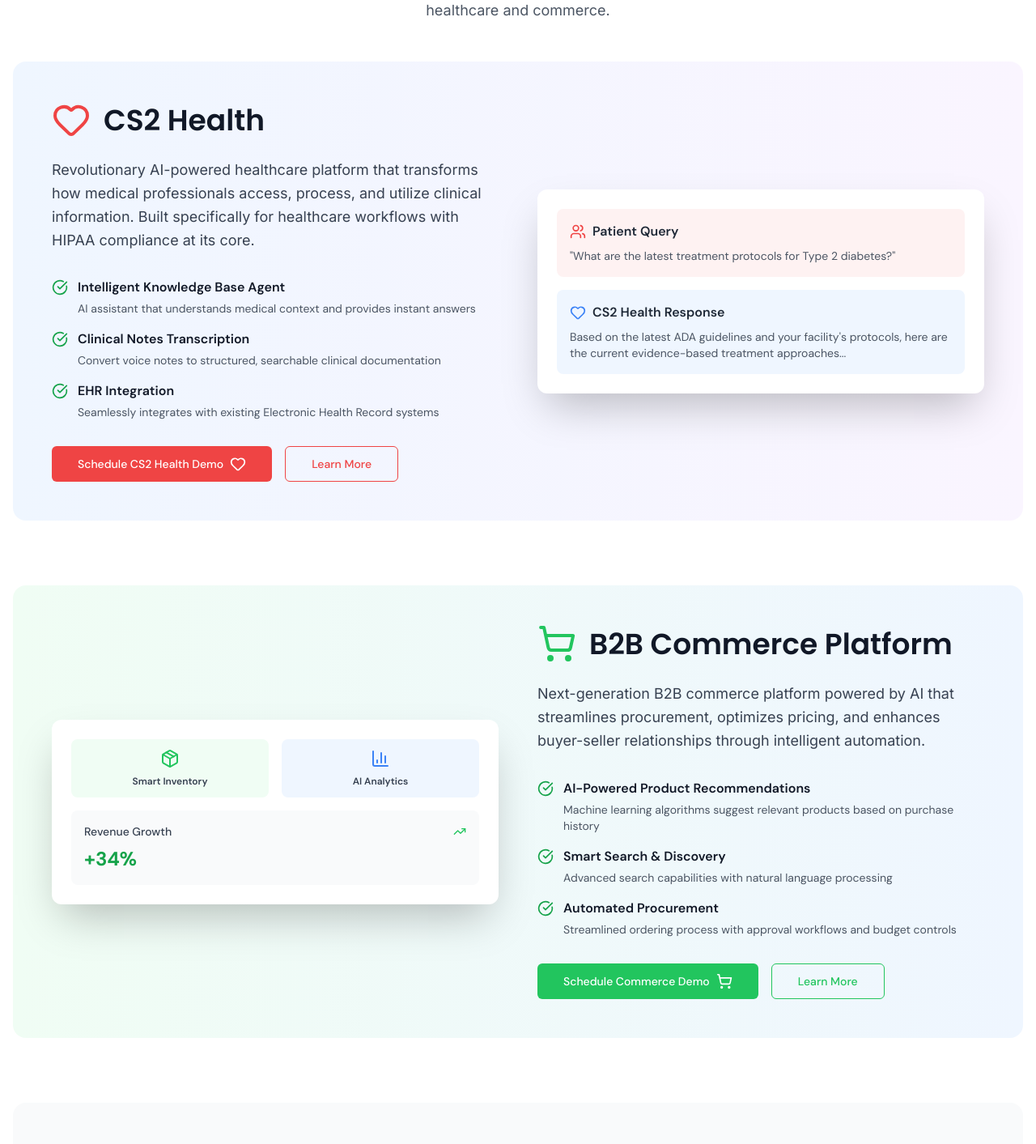
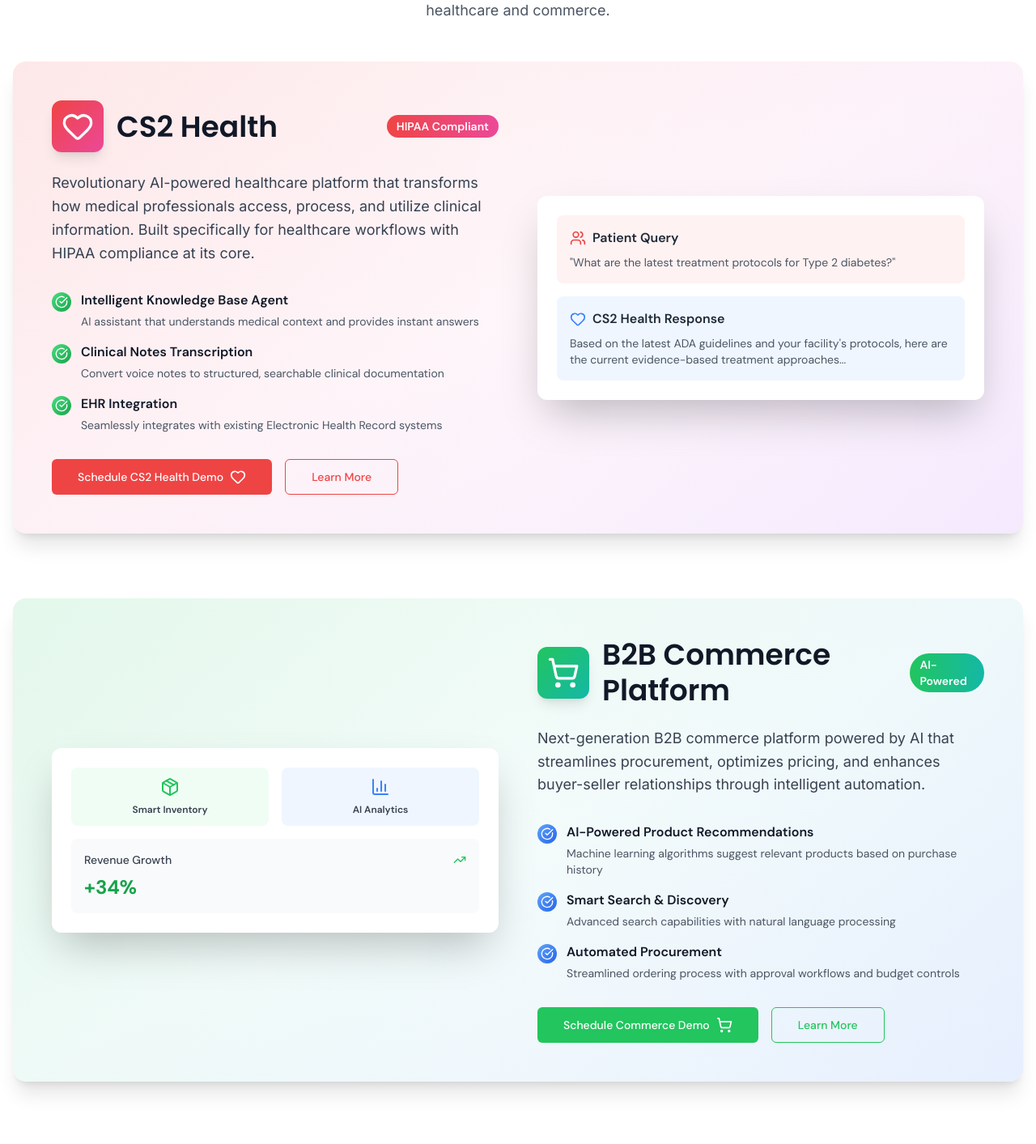
Before and after one commit to cs2qa/cs2-website, a Next.js app: page /products in a window 1280 px wide. Shown: the part 260-1673 px from the top of the page at 81% size. Built offline with nearby package versions, Linux system fonts and the light colour scheme.

Commit message:
styles updated

```diff
--- a/app/get-started/page.tsx
+++ b/app/get-started/page.tsx
@@ -180,7 +180,7 @@ export default function GetStarted() {
                           <p className="text-xs text-gray-500">Best for: {solution.bestFor}</p>
                         </div>
 
-                        <Button className="w-full bg-primary hover:bg-primary/90">
+                        <Button className="w-full bg-gradient-to-r from-primary via-primary/90 to-primary/80 hover:from-primary/90 hover:via-primary hover:to-primary/90 text-white shadow-lg hover:shadow-xl transition-all duration-300">
                           Select This Solution
                           <ArrowRight className="ml-2 w-4 h-4" />
                         </Button>
@@ -315,15 +315,15 @@ export default function GetStarted() {
 
                       <Button
                         type="submit"
-                        className="w-full bg-primary hover:bg-primary/90"
-                        onClick={(e) => {
-                          e.preventDefault()
-                          setCurrentStep(3)
-                        }}
+                        disabled
+                        className="w-full bg-gray-300 text-gray-500 cursor-not-allowed shadow-md"
                       >
-                        Get My Custom Quote
+                        Get My Custom Quote (Coming Soon)
                         <ArrowRight className="ml-2 w-4 h-4" />
                       </Button>
+                      <p className="text-center text-sm text-gray-600 mt-3">
+                        Please email us at info@cs2technologies.ca or call +1 905 749 5338 for a custom quote
+                      </p>
                     </form>
                   </CardContent>
                 </Card>
@@ -380,13 +380,13 @@ export default function GetStarted() {
 
                 <div className="flex flex-col sm:flex-row gap-4 justify-center">
                   <Link href="/demo">
-                    <Button size="lg" className="bg-primary hover:bg-primary/90">
+                    <Button size="lg" className="bg-gradient-to-r from-primary via-primary/90 to-primary/80 hover:from-primary/90 hover:via-primary hover:to-primary/90 text-white shadow-lg hover:shadow-xl transition-all duration-300">
                       Schedule Demo Now
                       <ArrowRight className="ml-2 w-5 h-5" />
                     </Button>
                   </Link>
                   <Link href="/solutions">
-                    <Button size="lg" variant="outline" className="border-primary text-primary hover:bg-primary/10">
+                    <Button size="lg" variant="outline" className="border-2 border-primary text-primary hover:bg-primary/10 shadow-md hover:shadow-lg transition-all duration-300">
                       Explore More Solutions
                     </Button>
                   </Link>
--- a/components/products.tsx
+++ b/components/products.tsx
@@ -34,14 +34,22 @@ const Products = () => {
 
         {/* CS2 Health Product */}
         <div className="mb-20">
-          <div className="bg-gradient-to-r from-blue-50 to-purple-50 rounded-2xl p-8 md:p-12">
+          <div className="relative bg-gradient-to-br from-red-500/10 via-pink-500/5 to-purple-500/10 rounded-2xl p-8 md:p-12 overflow-hidden shadow-xl hover:shadow-2xl transition-shadow duration-300">
+            {/* Animated gradient overlay */}
+            <div className="absolute inset-0 bg-gradient-to-r from-red-500/5 via-transparent to-purple-500/5 opacity-50"></div>
+            <div className="relative z-10">
             <div className="grid md:grid-cols-2 gap-12 items-center">
               <div>
                 <div className="flex items-center mb-6">
-                  <Heart className="w-12 h-12 text-red-500 mr-4" />
-                  <h3 className="text-heading-lg font-display text-gray-900">
+                  <div className="p-3 bg-gradient-to-br from-red-500 to-pink-500 rounded-xl shadow-lg hover:scale-110 transition-transform duration-300">
+                    <Heart className="w-10 h-10 text-white" />
+                  </div>
+                  <h3 className="text-heading-lg font-display text-gray-900 ml-4">
                     CS2 Health
                   </h3>
+                  <span className="ml-auto px-3 py-1 bg-gradient-to-r from-red-500 to-pink-500 text-white text-sm font-semibold rounded-full animate-pulse">
+                    HIPAA Compliant
+                  </span>
                 </div>
 
                 <p className="text-body-lg text-gray-700 mb-8 font-body">
@@ -51,22 +59,28 @@ const Products = () => {
                 </p>
 
                 <div className="space-y-4 mb-8">
-                  <div className="flex items-start">
-                    <CheckCircle className="w-5 h-5 text-green-600 mr-3 mt-0.5 flex-shrink-0" />
+                  <div className="flex items-start group hover:translate-x-2 transition-transform duration-200">
+                    <div className="p-1 bg-gradient-to-br from-green-400 to-green-600 rounded-full mr-3 mt-0.5 flex-shrink-0">
+                      <CheckCircle className="w-4 h-4 text-white" />
+                    </div>
                     <div>
                       <h4 className="font-semibold text-gray-900 mb-1">Intelligent Knowledge Base Agent</h4>
                       <p className="text-gray-600 text-sm">AI assistant that understands medical context and provides instant answers</p>
                     </div>
                   </div>
-                  <div className="flex items-start">
-                    <CheckCircle className="w-5 h-5 text-green-600 mr-3 mt-0.5 flex-shrink-0" />
+                  <div className="flex items-start group hover:translate-x-2 transition-transform duration-200">
+                    <div className="p-1 bg-gradient-to-br from-green-400 to-green-600 rounded-full mr-3 mt-0.5 flex-shrink-0">
+                      <CheckCircle className="w-4 h-4 text-white" />
+                    </div>
                     <div>
                       <h4 className="font-semibold text-gray-900 mb-1">Clinical Notes Transcription</h4>
                       <p className="text-gray-600 text-sm">Convert voice notes to structured, searchable clinical documentation</p>
                     </div>
                   </div>
-                  <div className="flex items-start">
-                    <CheckCircle className="w-5 h-5 text-green-600 mr-3 mt-0.5 flex-shrink-0" />
+                  <div className="flex items-start group hover:translate-x-2 transition-transform duration-200">
+                    <div className="p-1 bg-gradient-to-br from-green-400 to-green-600 rounded-full mr-3 mt-0.5 flex-shrink-0">
+                      <CheckCircle className="w-4 h-4 text-white" />
+                    </div>
                     <div>
                       <h4 className="font-semibold text-gray-900 mb-1">EHR Integration</h4>
                       <p className="text-gray-600 text-sm">Seamlessly integrates with existing Electronic Health Record systems</p>
@@ -108,12 +122,16 @@ const Products = () => {
                 </div>
               </div>
             </div>
+            </div>
           </div>
         </div>
 
         {/* B2B Commerce Product */}
         <div className="mb-20">
-          <div className="bg-gradient-to-r from-green-50 to-blue-50 rounded-2xl p-8 md:p-12">
+          <div className="relative bg-gradient-to-br from-green-500/10 via-teal-500/5 to-blue-500/10 rounded-2xl p-8 md:p-12 overflow-hidden shadow-xl hover:shadow-2xl transition-shadow duration-300">
+            {/* Animated gradient overlay */}
+            <div className="absolute inset-0 bg-gradient-to-r from-green-500/5 via-transparent to-blue-500/5 opacity-50"></div>
+            <div className="relative z-10">
             <div className="grid md:grid-cols-2 gap-12 items-center">
               <div className="order-2 md:order-1 relative">
                 <div className="bg-white rounded-xl shadow-2xl p-6">
@@ -139,10 +157,15 @@ const Products = () => {
 
               <div className="order-1 md:order-2">
                 <div className="flex items-center mb-6">
-                  <ShoppingCart className="w-12 h-12 text-green-500 mr-4" />
-                  <h3 className="text-heading-lg font-display text-gray-900">
+                  <div className="p-3 bg-gradient-to-br from-green-500 to-teal-500 rounded-xl shadow-lg hover:scale-110 transition-transform duration-300">
+                    <ShoppingCart className="w-10 h-10 text-white" />
+                  </div>
+                  <h3 className="text-heading-lg font-display text-gray-900 ml-4">
                     B2B Commerce Platform
                   </h3>
+                  <span className="ml-auto px-3 py-1 bg-gradient-to-r from-green-500 to-teal-500 text-white text-sm font-semibold rounded-full">
+                    AI-Powered
+                  </span>
                 </div>
 
                 <p className="text-body-lg text-gray-700 mb-8 font-body">
@@ -152,22 +175,28 @@ const Products = () => {
                 </p>
 
                 <div className="space-y-4 mb-8">
-                  <div className="flex items-start">
-                    <CheckCircle className="w-5 h-5 text-green-600 mr-3 mt-0.5 flex-shrink-0" />
+                  <div className="flex items-start group hover:translate-x-2 transition-transform duration-200">
+                    <div className="p-1 bg-gradient-to-br from-blue-400 to-blue-600 rounded-full mr-3 mt-0.5 flex-shrink-0">
+                      <CheckCircle className="w-4 h-4 text-white" />
+                    </div>
                     <div>
                       <h4 className="font-semibold text-gray-900 mb-1">AI-Powered Product Recommendations</h4>
                       <p className="text-gray-600 text-sm">Machine learning algorithms suggest relevant products based on purchase history</p>
                     </div>
                   </div>
-                  <div className="flex items-start">
-                    <CheckCircle className="w-5 h-5 text-green-600 mr-3 mt-0.5 flex-shrink-0" />
+                  <div className="flex items-start group hover:translate-x-2 transition-transform duration-200">
+                    <div className="p-1 bg-gradient-to-br from-blue-400 to-blue-600 rounded-full mr-3 mt-0.5 flex-shrink-0">
+                      <CheckCircle className="w-4 h-4 text-white" />
+                    </div>
                     <div>
                       <h4 className="font-semibold text-gray-900 mb-1">Smart Search & Discovery</h4>
                       <p className="text-gray-600 text-sm">Advanced search capabilities with natural language processing</p>
                     </div>
                   </div>
-                  <div className="flex items-start">
-                    <CheckCircle className="w-5 h-5 text-green-600 mr-3 mt-0.5 flex-shrink-0" />
+                  <div className="flex items-start group hover:translate-x-2 transition-transform duration-200">
+                    <div className="p-1 bg-gradient-to-br from-blue-400 to-blue-600 rounded-full mr-3 mt-0.5 flex-shrink-0">
+                      <CheckCircle className="w-4 h-4 text-white" />
+                    </div>
                     <div>
                       <h4 className="font-semibold text-gray-900 mb-1">Automated Procurement</h4>
                       <p className="text-gray-600 text-sm">Streamlined ordering process with approval workflows and budget controls</p>
@@ -190,17 +219,18 @@ const Products = () => {
                 </div>
               </div>
             </div>
+            </div>
           </div>
         </div>
 
         {/* Product Comparison */}
-        <div className="bg-gray-50 rounded-2xl p-8 md:p-12 mb-16">
-          <h3 className="text-heading-lg font-display text-gray-900 text-center mb-12">
+        <div className="bg-gray-50 rounded-2xl p-6 md:p-8 mb-16">
+          <h3 className="text-heading-lg font-display text-gray-900 text-center mb-8">
             Choose the Right Solution for Your Business
           </h3>
 
           <div className="grid md:grid-cols-2 gap-8">
-            <div className="bg-white rounded-xl p-8 shadow-lg">
+            <div className="bg-white rounded-xl p-8 shadow-lg border-2 border-gray-300">
               <div className="text-center mb-6">
                 <Heart className="w-16 h-16 text-red-500 mx-auto mb-4" />
                 <h4 className="text-heading-md font-display text-gray-900 mb-2">CS2 Health</h4>
@@ -233,7 +263,7 @@ const Products = () => {
               </Link>
             </div>
 
-            <div className="bg-white rounded-xl p-8 shadow-lg">
+            <div className="bg-white rounded-xl p-8 shadow-lg border-2 border-gray-300">
               <div className="text-center mb-6">
                 <ShoppingCart className="w-16 h-16 text-green-500 mx-auto mb-4" />
                 <h4 className="text-heading-md font-display text-gray-900 mb-2">B2B Commerce</h4>
```
Also changed, not shown: components/contact.tsx (+11 -10 lines).
